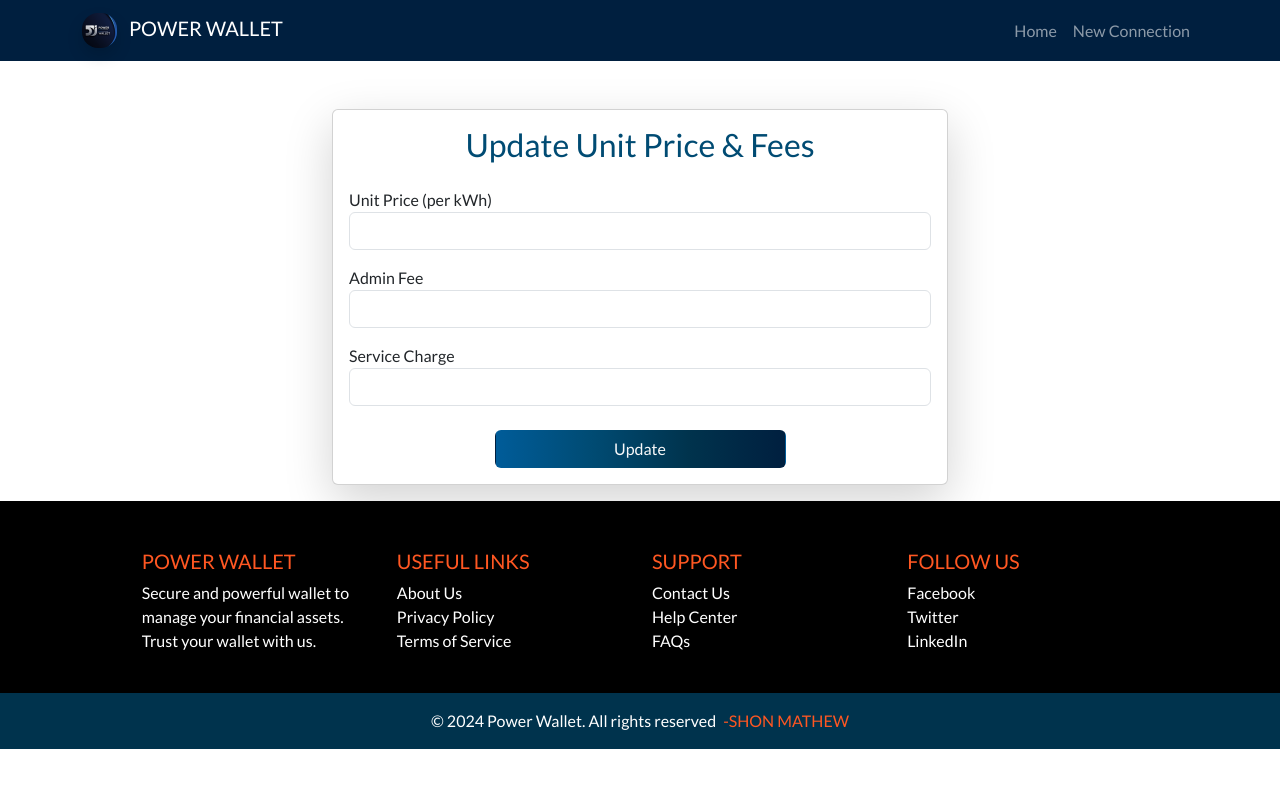
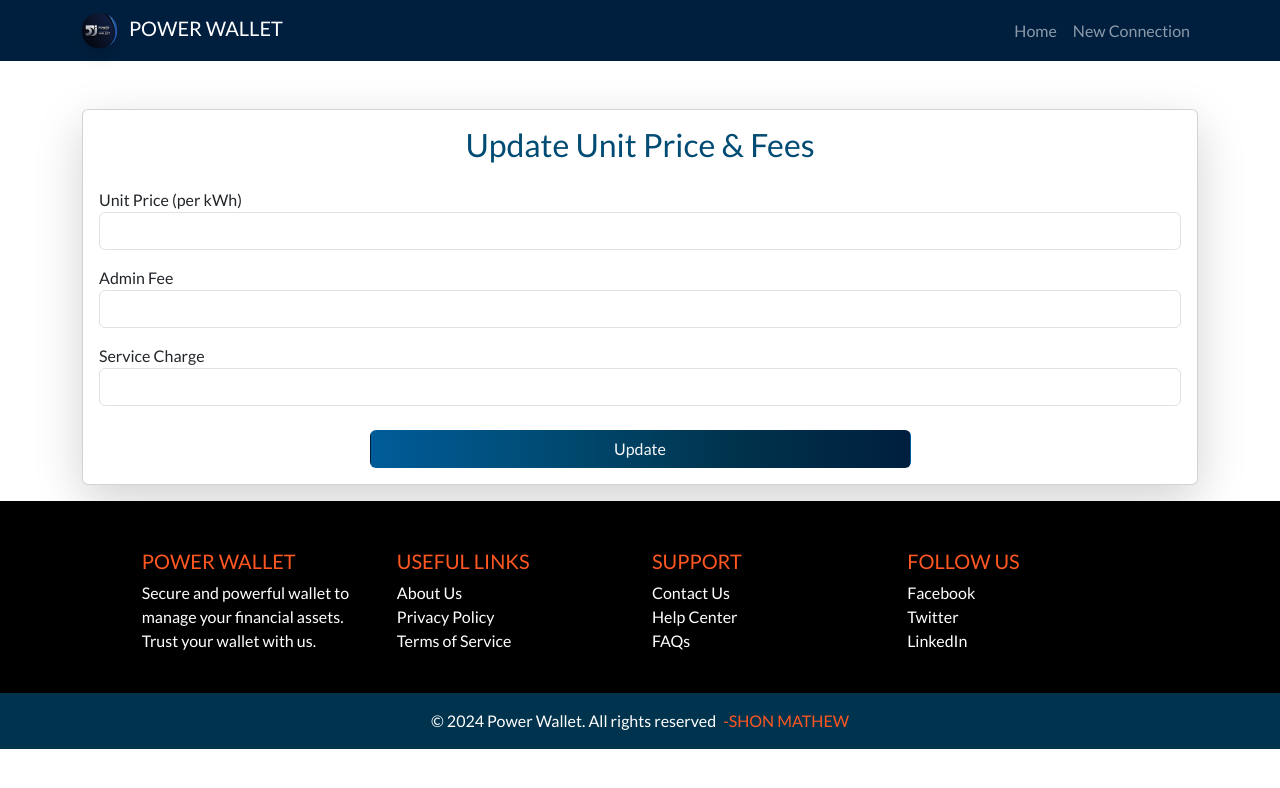
Before and after one commit to shonmathew19/power-wallet, a React (Vite) app: page /set-unit-prices in a window 1280 px wide. Shown: the top 788 px of the page. Built offline with nearby package versions, Linux system fonts and the light colour scheme.

Commit message:
new role logics

```diff
--- a/src/components/SetUnitPrices.jsx
+++ b/src/components/SetUnitPrices.jsx
@@ -19,7 +19,7 @@ function SetUnitPrices() {
     };
 
     return (
-        <div className="container mt-5 mb-3 w-50">
+        <div className="container mt-5 mb-3 ">
             <div className="card shadow-lg">
                 <div className="card-body">
                     <h2 className="card-title text-center mb-4" style={{ color: '#004B73' }}>Update Unit Price & Fees</h2>
```
